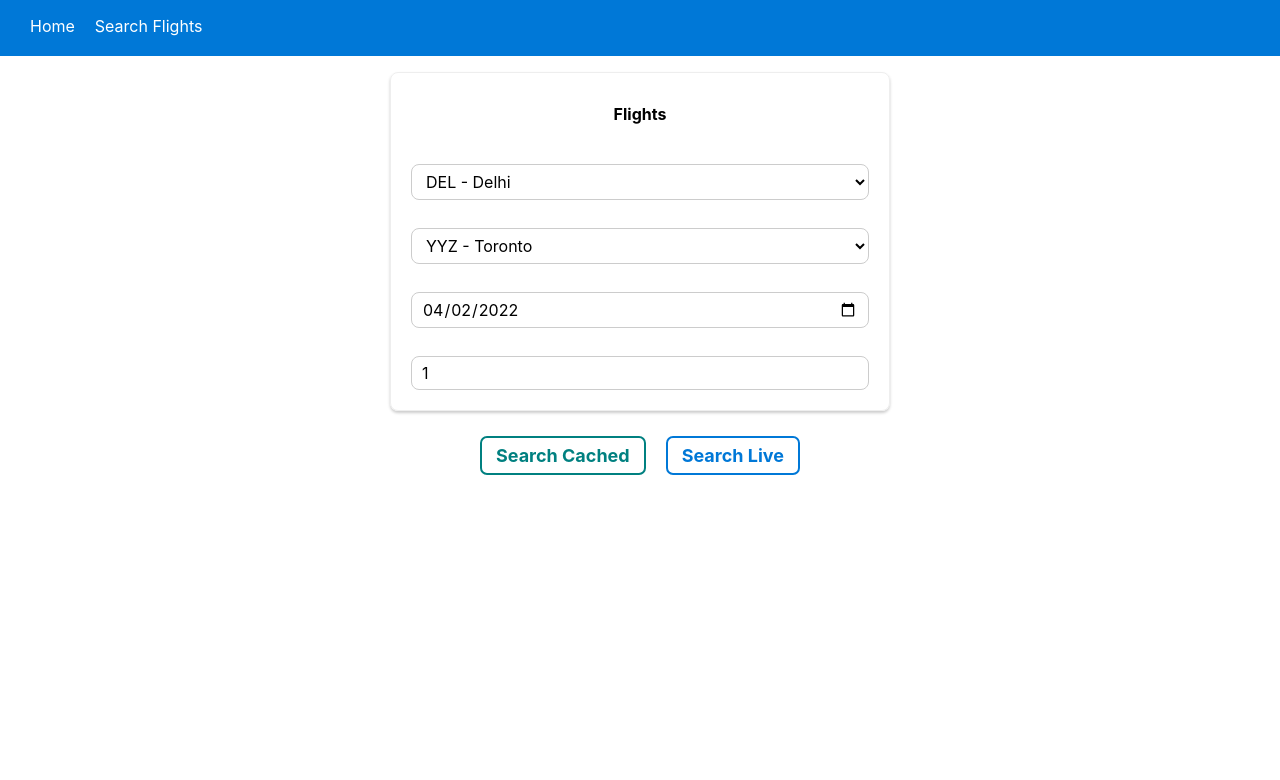
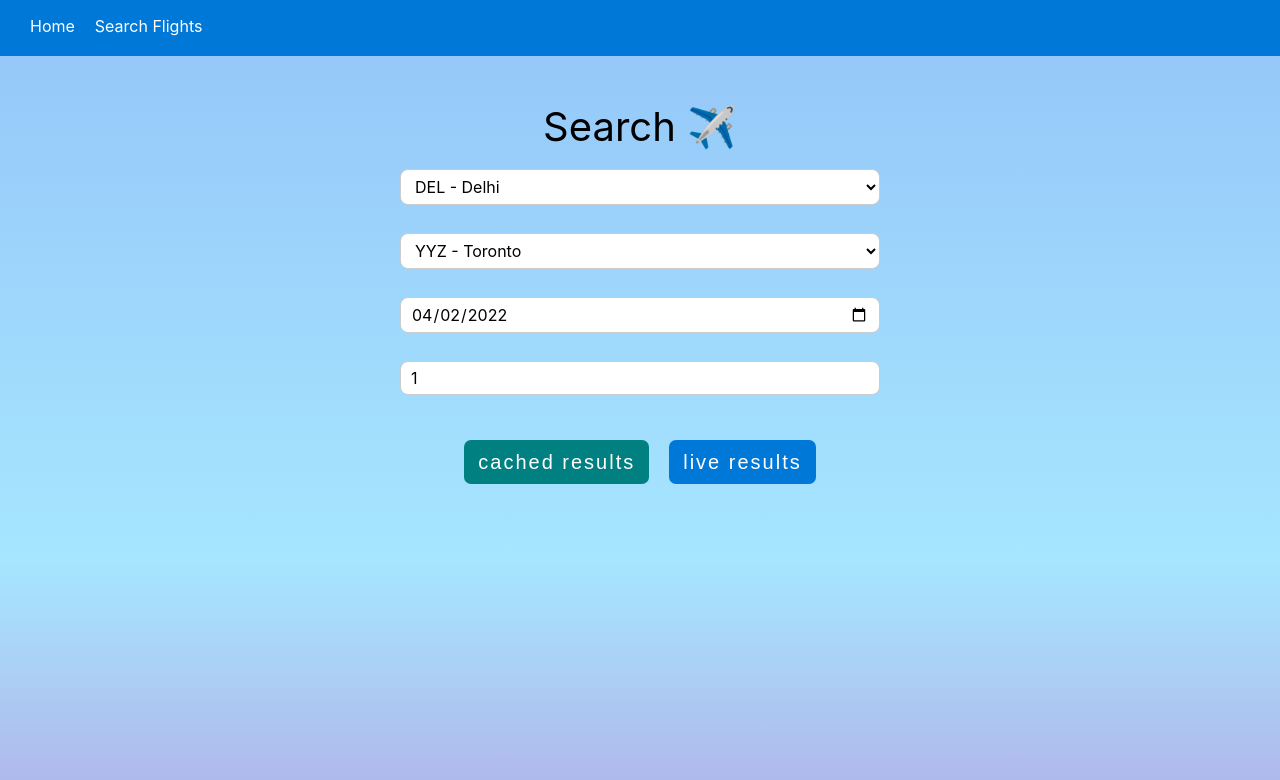
Before and after one commit to da32pate/Flight-Management-System, a React (Create React App) app in the folder frontend/: page /search in a window 1280 px wide. Shown: the top 780 px of the page. Built offline with nearby package versions, Linux system fonts and the light colour scheme.

Commit message:
background changed

```diff
--- a/frontend/src/App.js
+++ b/frontend/src/App.js
@@ -1,6 +1,6 @@
 import classes from "./App.module.css";
 import Home from "./components/Home/Home";
-import Search from "./components/Search/Search";
+import SearchForm from "./components/SearchForm/SearchForm";
 import { BrowserRouter, Routes, Route } from "react-router-dom";
 
 const App = () => {
@@ -8,7 +8,7 @@ const App = () => {
 		<div className='App'>
 			<BrowserRouter>
 				<Routes>
-					<Route path='/search' element={<Search />} />
+					<Route path='/search' element={<SearchForm />} />
 					<Route exact path='/' element={<Home />} />
 				</Routes>
 			</BrowserRouter>
--- a/frontend/src/components/Layout/Layout.js
+++ b/frontend/src/components/Layout/Layout.js
@@ -29,14 +29,14 @@ class Layout extends Component {
 
 	render() {
 		return (
-			<>
+			<div className={classes.box}>
 				<Toolbar toggler={this.sideDrawerToggler} />
 				<SideDrawer
 					drawerStatus={this.state.showSideDrawer}
 					closed={this.sideDrawerCloser}
 				/>
 				<main className={classes.Content}>{this.props.children}</main>
-			</>
+			</div>
 		);
 	}
 }
--- a/frontend/src/components/Layout/Layout.module.css
+++ b/frontend/src/components/Layout/Layout.module.css
@@ -1,3 +1,11 @@
+.box {
+    display: flex;
+    width: 1000px;
+    margin: 0 auto;
+    flex-direction: column;
+    justify-content: center;
+}
+
 .Content {
     margin-top: 72px;
 }
--- a/frontend/src/components/Search/Search.js
+++ /dev/null
@@ -1,13 +0,0 @@
-import React from "react";
-import Layout from "../Layout/Layout";
-import SearchForm from "../SearchForm/SearchForm";
-
-const Search = () => {
-	return (
-		<Layout>
-			<SearchForm />
-		</Layout>
-	);
-}
-
-export default Search;
--- a/frontend/src/components/SearchForm/SearchForm.js
+++ b/frontend/src/components/SearchForm/SearchForm.js
@@ -6,6 +6,7 @@ import axiosInstance from "../../axios";
 import Spinner from "../UI/Spinner/spinner";
 import Table from "../UI/Table/Table";
 import Moment from "moment";
+import Layout from "../Layout/Layout";
 
 const AIRPORTS = [
 	{
@@ -106,7 +107,6 @@ const SearchForm = (props) => {
 	/////////////////////////////////////////////////////////////////////////////////////////
 
 	const searchLive = () => {
-
 		let payload = getPayload();
 
 		setState({ ...state, loading: true });
@@ -121,7 +121,6 @@ const SearchForm = (props) => {
 	/////////////////////////////////////////////////////////////////////////////////////////
 
 	const searchCached = () => {
-
 		let payload = getPayload();
 
 		setState({ ...state, loading: true });
@@ -171,18 +170,25 @@ const SearchForm = (props) => {
 	if (state.loading) form = <Spinner />;
 
 	return (
-		<>
+		<div className={classes.background}>
+			<Layout>
 				<div className={classes.SearchForm}>
-				<h4>Flights</h4>
+					<h4c className={classes.title}>Search ✈️</h4c>
 					{form}
 				</div>
 				<div className={classes.buttons}>
-                <button className={classes.TealButton} onClick={searchCached}>Search Cached</button>
-                <button className={classes.Button} onClick={searchLive}>Search Live</button>
+					<button
+						className={classes.TealButton}
+						onClick={searchCached}>
+						cached results
+					</button>
+					<button className={classes.Button} onClick={searchLive}>
+						live results
+					</button>
 				</div>
-
 				{table}
-		</>
+			</Layout>
+		</div>
 	);
 };
 
--- a/frontend/src/components/SearchForm/SearchForm.module.css
+++ b/frontend/src/components/SearchForm/SearchForm.module.css
@@ -2,49 +2,59 @@
     margin: 20px auto;
     width: 80%;
     text-align: center;
-    box-shadow: 0 2px 3px #ccc;
-    border: 1px solid #eee;
-    border-radius: 8px;
+    border: none;
     padding: 10px;
-    box-sizing: border-box;
+}
+
+.title {
+    font-size: 40px;
+}
+
+.background {
+    position: fixed;
+    width: 100%;
+    height: 100%;
+    background: linear-gradient(to bottom, #94c5f8 1%,#a6e6ff 70%,#b1b5ea 100%);
 }
 
 .Button {
-    background-color: transparent;
-	border: 2px solid #0078d7;
+    background-color: #0078d7;
+	border: none;
     border-radius: 7px;
-	color: #0078d7;
+	color: white;
 	outline: none;
 	cursor: pointer;
-	font: inherit;
-    font-size: large;
+    font-size: 20px;
+    line-height: 30px;
+    letter-spacing: 2px;
 	padding: 7px 14px;
 	margin: 5px 10px 5px 10px;
-	font-weight: bold;
 }
 
 .TealButton {
-    background-color: transparent;
-	border: 2px solid teal;
+    background-color: teal;
+	border: none;
     border-radius: 7px;
-	color: teal;
+	color: white;
 	outline: none;
 	cursor: pointer;
-	font: inherit;
-    font-size: large;
+    font-size: 20px;
+    line-height: 30px;
+    letter-spacing: 2px;
 	padding: 7px 14px;
 	margin: 5px 10px 5px 10px;
-	font-weight: bold;
 }
 
 .TealButton:hover {
-    color: #00bed7;
-    border: 2px solid #00bed7;
+    background-color: transparent;
+    color: teal;
+    border: 2px solid teal;
 }
 
 .Button:hover {
-	color: #00bed7;
-    border: 2px solid #00bed7;
+    background-color: transparent;
+    color: #0078d7;
+    border: 2px solid #0078d7;
 }
 
 .buttons {
--- a/frontend/src/components/UI/Input/Input.js
+++ b/frontend/src/components/UI/Input/Input.js
@@ -25,7 +25,7 @@ let getOptions = (airports) => {
 		</>
 	);
 
-    return res;
+	return res;
 };
 
 const Input = (props) => {
--- a/frontend/src/components/UI/Input/Input.module.css
+++ b/frontend/src/components/UI/Input/Input.module.css
@@ -12,6 +12,7 @@
 
 .InputElement {
 	outline: none;
+	cursor: pointer;
 	border: 1px solid #ccc;
 	background-color: white;
 	font: inherit;
@@ -25,6 +26,5 @@
 .InputElement:focus {
 	outline: none;
 	background-color: rgb(245, 245, 245);
-    color: #0078d7;
 	font-weight: 500;
 }
--- a/frontend/src/components/UI/Table/Table.js
+++ b/frontend/src/components/UI/Table/Table.js
@@ -1,9 +1,20 @@
-import React from "react";
+import React, { useState } from "react";
 import classes from "./Table.module.css";
 
 const Table = ({ flights }) => {
+	const [state, setState] = useState({
+		priceLow: structuredClone(flights),
+		priceHigh: structuredClone(flights).sort((a, b) => b.CAD - a.CAD),
+		data: flights,
+	});
 
-	let rows = flights.map((flight, idx) => {
+	const handleSelect = (event) => {
+		if (event.target.value == "low")
+			setState({ ...state, data: state.priceLow });
+		else setState({ ...state, data: state.priceHigh });
+	};
+
+	let rows = state.data.map((flight, idx) => {
 		return (
 			<tr key={idx}>
 				<td>{flight.Airlines ? flight.Airlines : "-"}</td>
@@ -20,6 +31,16 @@ const Table = ({ flights }) => {
 	});
 
 	return (
+		<div className={classes.box}>
+			<select
+				value={state.value}
+				onChange={handleSelect}
+				className={classes.custom_select}
+            >
+				<option value='low'>low to high</option>
+				<option value='high'>high to low</option>
+			</select>
+
 			<table className={classes.Table}>
 				<thead>
 					<tr>
@@ -36,6 +57,7 @@ const Table = ({ flights }) => {
 				</thead>
 				<tbody>{rows}</tbody>
 			</table>
+		</div>
 	);
 };
 
--- a/frontend/src/components/UI/Table/Table.module.css
+++ b/frontend/src/components/UI/Table/Table.module.css
@@ -1,3 +1,11 @@
+.box {
+    display: flex;
+    width: 1000px;
+    margin: 0 auto;
+    flex-direction: column;
+    justify-content: center;
+}
+
 .Table {
 	margin: 20px auto;
 	width: 80%;
@@ -7,6 +15,27 @@
 	border-radius: 8px;
 	padding: 10px;
 	box-sizing: border-box;
+    background-color: white;
+}
+
+.custom_select {
+    width: 130px;
+    align-self: flex-end;
+	outline: none;
+    border: 1px solid #ccc;
+    background-color: white;
+    font: inherit;
+    display: block;
+    box-sizing: border-box;
+    padding: 6px 10px;
+    border-radius: 8px;
+    cursor: pointer;
+}
+
+.custom_select:focus {
+    outline: none;
+    background-color: rgb(245, 245, 245);
+    font-weight: 500;
 }
 
 @media (min-width: 600px) {
```
Also changed, not shown: frontend/src/components/Search/Search.module.css (deleted). Lines whose indentation alone changed are shown as unchanged.
